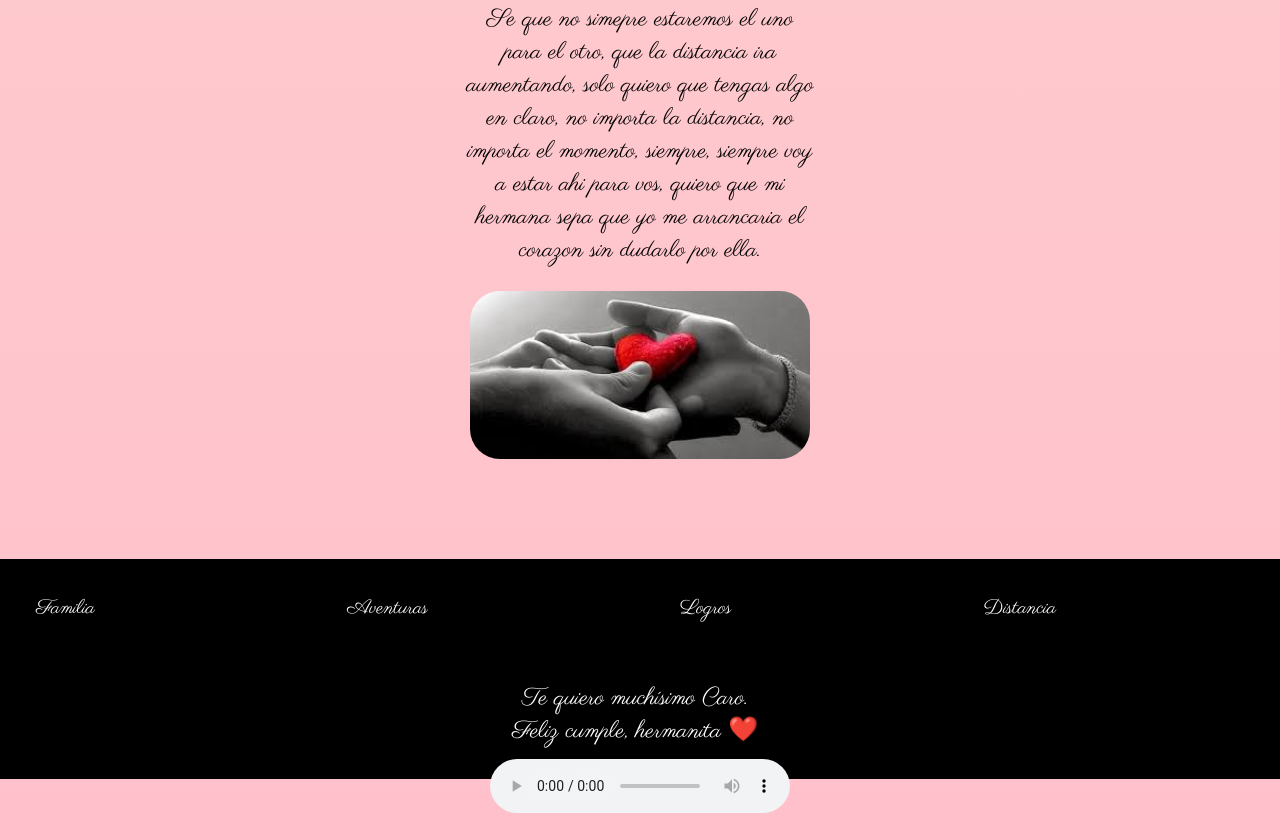
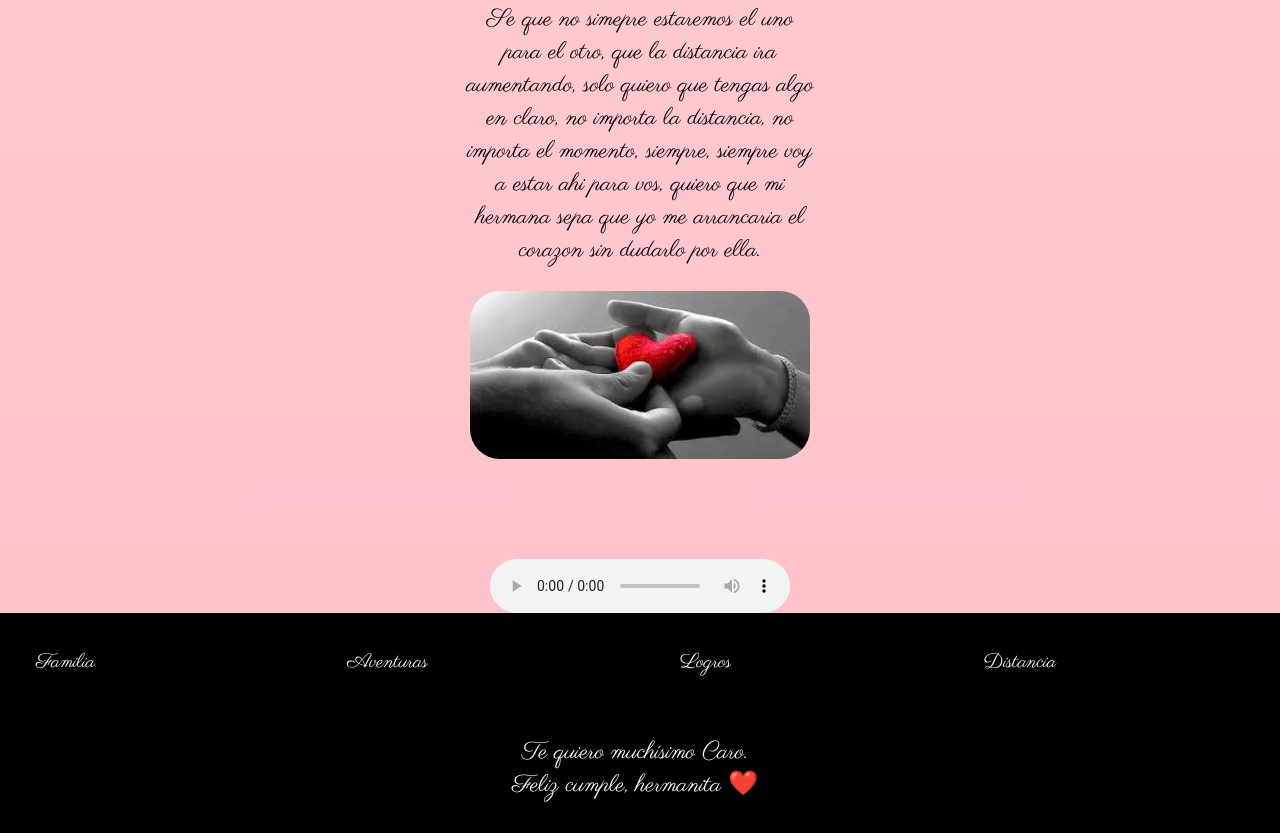
Before and after one commit to ldcc1987/Carolina, a website built with webpack: page distancia.html in a window 1280 px wide. Shown: the part 3247-4080 px from the top of the page. Built offline with nearby package versions, Linux system fonts and the light colour scheme.

Commit message:
casi completo

```diff
--- a/distancia.html
+++ b/distancia.html
@@ -60,7 +60,7 @@
       <div class="hero_imagen_1">
         <img src="img/distancia_5.jpg" alt="">
       </div>
-
+      <audio src="audio/distancia.mp3" autoplay controls ></audio>
   <footer>
     <nav>
       <ul>
@@ -74,6 +74,6 @@
         Feliz cumple, hermanita ❤️
     </p>
   </footer>
-  <audio src="audio/distance.mp3" autoplay controls ></audio>
+
 </body>
 </html>
```
Also changed, not shown: familia.html (+3 -1 lines), 2 other files.
